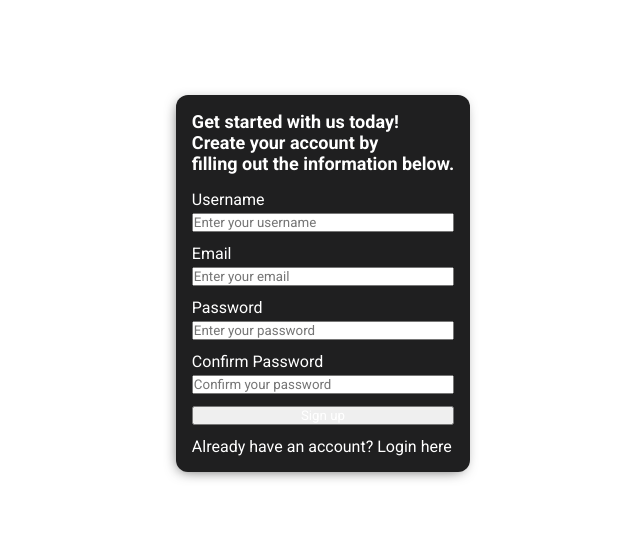
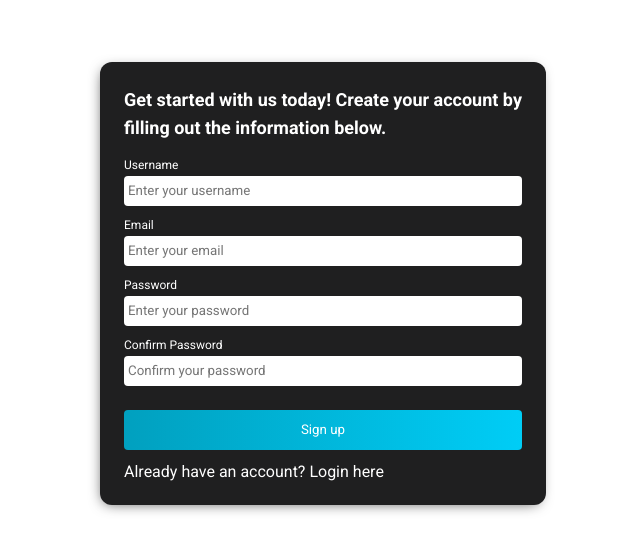
Before and after one commit to heraldofortuna/form-validation-react, a React (Create React App) app in the folder form-validation/: page / in a window 1280 px wide. Shown: the part 117-668 px from the top of the page, without its empty margins (317-957 px from the left). Built offline with nearby package versions, Linux system fonts and the light colour scheme.

Commit message:
Form styles were implemented

```diff
--- a/form-validation/src/components/FormSignup.js
+++ b/form-validation/src/components/FormSignup.js
@@ -6,7 +6,7 @@ const StyledFormSignup = styled.div`
   background-color: var(--black);
   width: fit-content;
   border-radius: 12px;
-  padding: 16px;
+  padding: 24px;
   margin: 0 auto;
   box-shadow: -2px 3px 14px -5px rgba(0, 0, 0, 0.75);
   -webkit-box-shadow: -2px 3px 14px -5px rgba(0, 0, 0, 0.75);
@@ -15,14 +15,39 @@ const StyledFormSignup = styled.div`
   flex-direction: column;
   gap: 16px;
 
-  .form {
+  & > .form {
     display: flex;
     flex-direction: column;
     gap: 12px;
-    .form__inputs {
+
+    & > .form__inputs {
       display: flex;
       flex-direction: column;
       gap: 4px;
+
+      & > .form__label {
+        font-size: 12px;
+      }
+
+      & > .form__input {
+        height: 30px;
+        color: var(--black);
+        border: none;
+        border-radius: 4px;
+        padding: 4px;
+      }
+    }
+
+    & > .form__button {
+      background: linear-gradient(
+        90deg,
+        rgba(1, 160, 191, 1) 0%,
+        rgba(0, 205, 246, 1) 100%
+      );
+      height: 40px;
+      border: none;
+      border-radius: 4px;
+      margin: 12px 0 0 0;
     }
   }
 `;
@@ -36,8 +61,7 @@ function FormSignup({ submitForm }) {
   return (
     <StyledFormSignup>
       <h1>
-        Get started with us today!
-        <br></br>Create your account by<br></br>
+        Get started with us today! Create your account by<br></br>
         filling out the information below.
       </h1>
       <form className="form" onSubmit={handleSubmit}>
--- a/form-validation/src/globalStyles.js
+++ b/form-validation/src/globalStyles.js
@@ -18,6 +18,11 @@ const GlobalStyle = createGlobalStyle`
 
   h1 {
     font-size: 18px;
+    line-height: 28px;
+  }
+
+  button, a {
+    cursor: pointer;
   }
 `;
 
```
